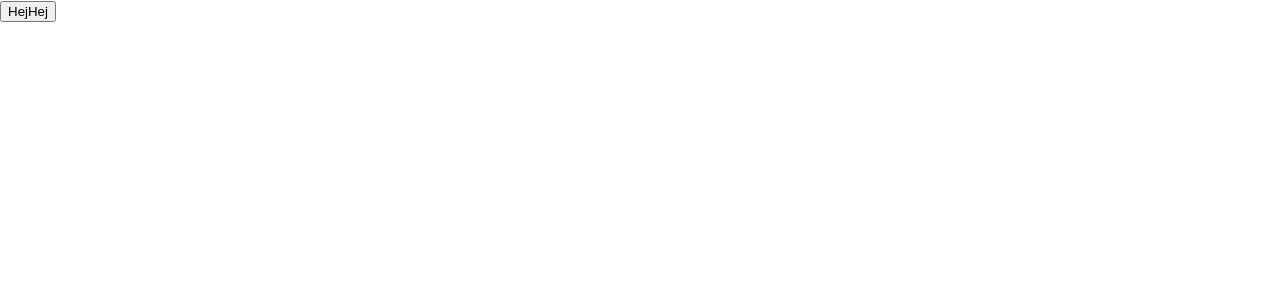
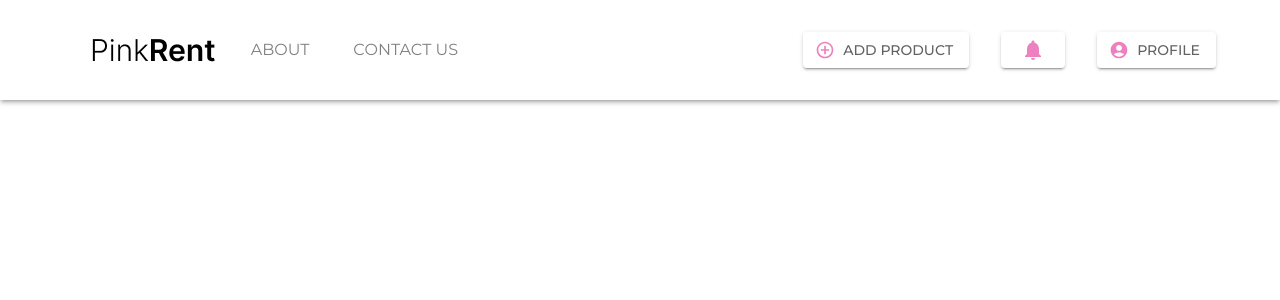
Before and after one commit to Vacannot/PinkRent, a React (Create React App) app: page / in a window 1280 px wide. Shown: the top 300 px of the page. Built offline with nearby package versions, Linux system fonts and the light colour scheme.

Commit message:
updates to layout and header component icon rendering

```diff
--- a/src/App.tsx
+++ b/src/App.tsx
@@ -8,8 +8,8 @@ function App() {
       <BrowserRouter>
         <Routes>
           <Route path="/" element={<Layout />} />
-          <Route path="NotificationPage" element={<NotificationPage />} />
-          <Route path="loginPage" element={<LoginPage />} />
+          <Route path="Notifications" element={<NotificationPage />} />
+          <Route path="login" element={<LoginPage />} />
         </Routes>
       </BrowserRouter>
     </div>
--- a/src/Pages/Layout.tsx
+++ b/src/Pages/Layout.tsx
@@ -1,11 +1,15 @@
-import { Link } from "react-router-dom";
+import { Outlet, useNavigate } from "react-router-dom";
+import Header from "../components/Header/Header";
 
-function StartPage() {
+function Layout() {
+  window.scrollTo(0, 0);
+  const navigate = useNavigate();
   return (
-    <Link to="loginPage">
-      <button>HejHej</button>
-    </Link>
+    <div>
+      <Header />
+      <Outlet />
+    </div>
   );
 }
 
-export default StartPage;
+export default Layout;
--- a/src/components/Header/Header.tsx
+++ b/src/components/Header/Header.tsx
@@ -12,6 +12,14 @@ import { Link } from "react-router-dom";
 import { styled } from "@mui/material/styles";
 
 export default function Header() {
+  const { width } = useWindowDimensions();
+  let breakpoint = false;
+  if (width < 971) {
+    breakpoint = true;
+  }
+
+  let onHover = false;
+
   const CustomizedButton = styled(Button)`
     color: #626262;
 
@@ -28,17 +36,15 @@ export default function Header() {
     }
   `;
 
-  const { width } = useWindowDimensions();
-  if (width < 970)
+  if (breakpoint)
     return (
       <Box
         sx={{
-          display:"flex",
-          flexDirection:"column",
+          display: "flex",
+          flexDirection: "column",
           width: "100vw",
           height: 64,
           alignItems: "center",
-
         }}
       >
         <img src={LogoMobile} alt="yo" />
@@ -104,13 +110,34 @@ export default function Header() {
           </CustomizedButton>
 
           <Link to="/NotificationPage">
-            <CustomizedButton variant="contained">
-               <NotificationsIcon color="primary" />
-             </CustomizedButton>
-           </Link>
+            <CustomizedButton
+              variant="contained"
+              onMouseEnter={() => {
+                onHover = true;
+              }}
+              onMouseLeave={() => {
+                onHover = false;
+              }}
+            >
+              {onHover && <NotificationsIcon sx={{ color: "white" }} />}
+              {!onHover && <NotificationsIcon color="primary" />}
+            </CustomizedButton>
+          </Link>
 
           <CustomizedButton
-            startIcon={<AccountCircleIcon color="primary" />}
+            onMouseEnter={() => {
+              onHover = true;
+            }}
+            onMouseLeave={() => {
+              onHover = false;
+            }}
+            startIcon={
+              onHover ? (
+                <AccountCircleIcon sx={{ color: "white" }} />
+              ) : (
+                <AccountCircleIcon color="primary" />
+              )
+            }
             variant="contained"
           >
             Profile
```
